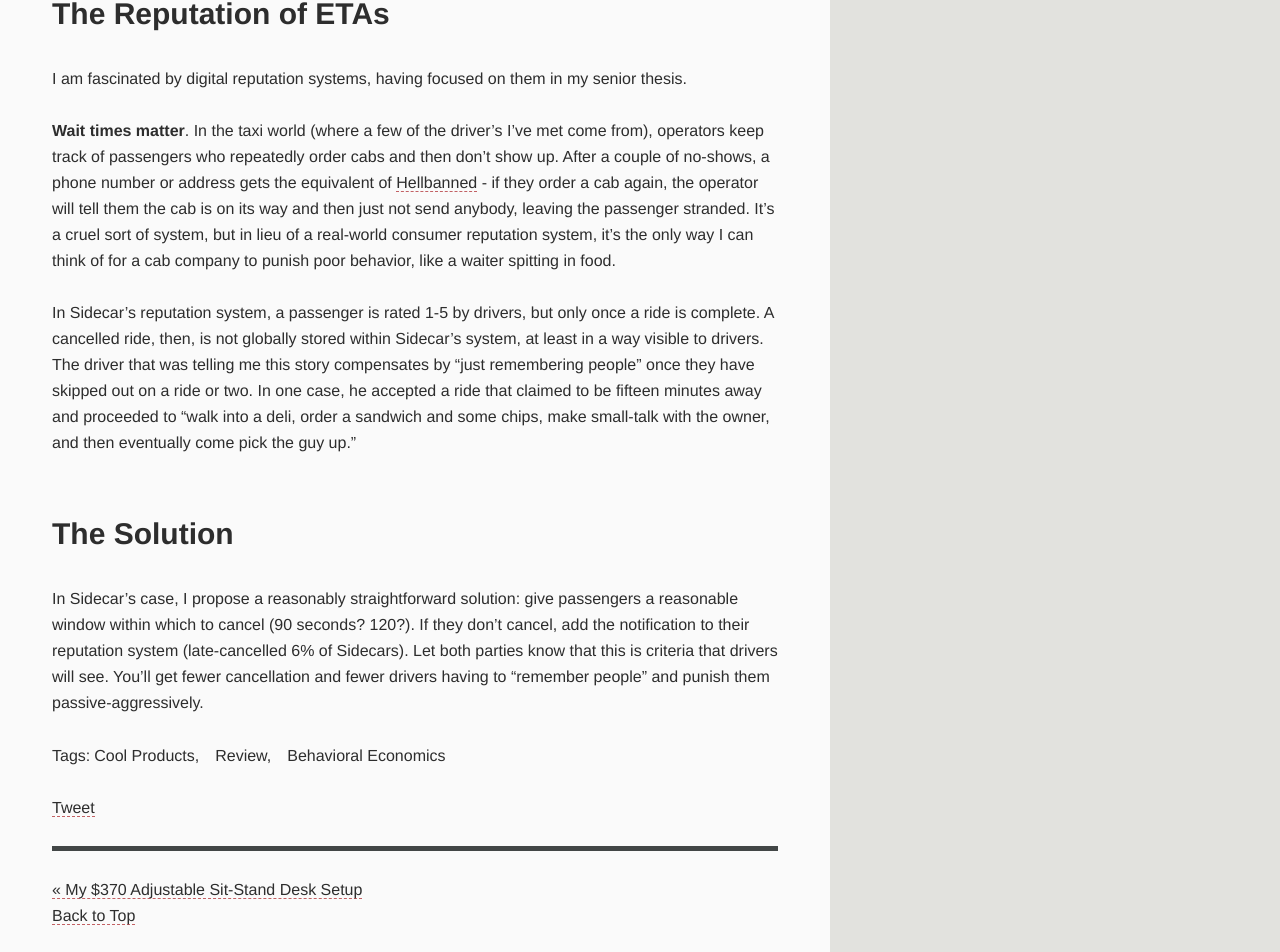
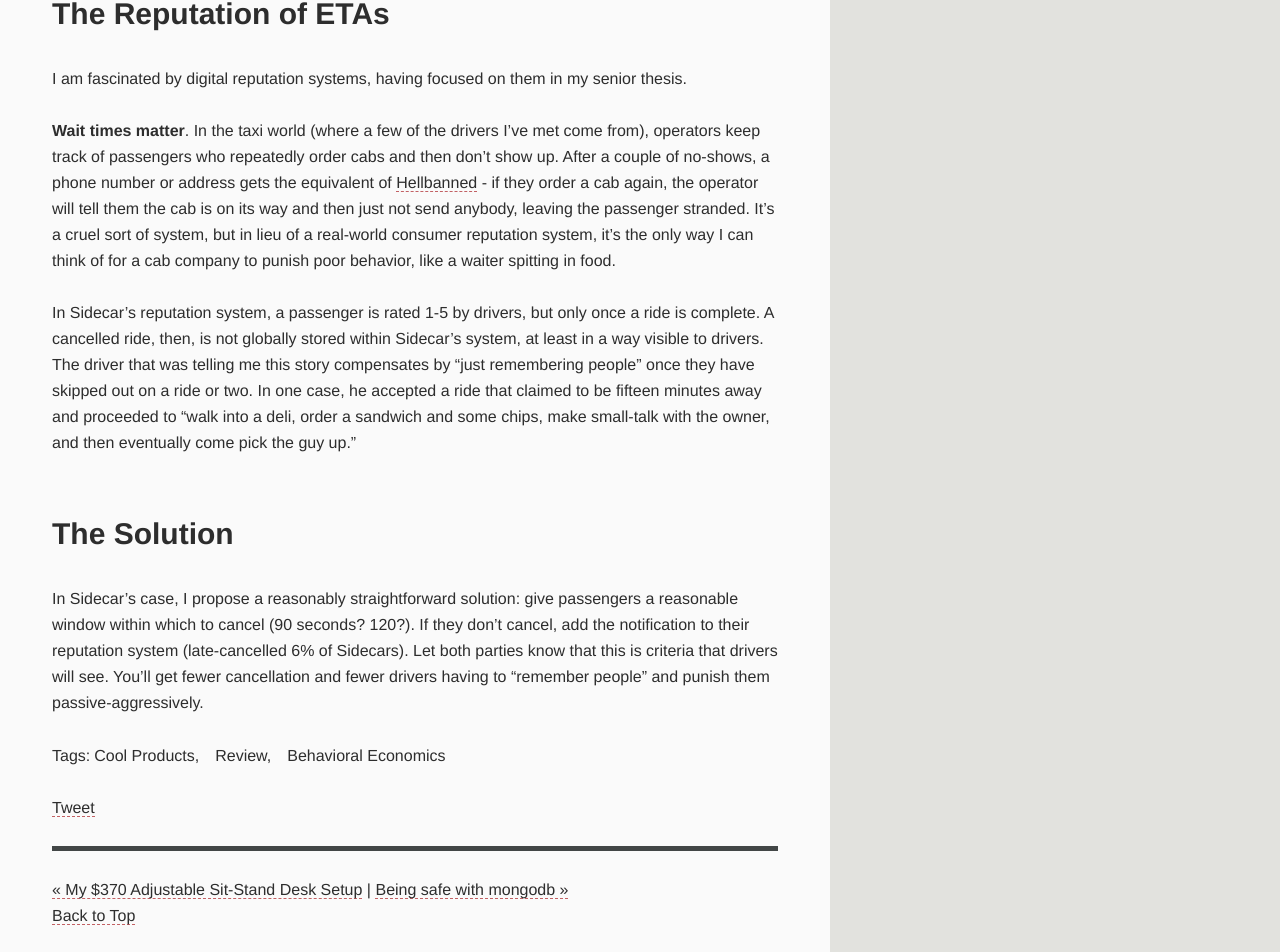
Before and after one commit to AlexeyMK/alexeymk.github.com, a Jekyll site: the page built from _posts/2012-07-29-sidecar-and-reputation-systems.md, in a window 1280 px wide. Shown: the part 890-1842 px from the top of the page. Built offline with Jekyll 4.4.1, drawn with Linux system fonts in a browser that asks for light colours; Markdown is read by kramdown in place of the engine named in the settings; comment, search, counter and statistics services are not loaded.

Commit message:
new post

```diff
--- a/_posts/2012-07-29-sidecar-and-reputation-systems.md
+++ b/_posts/2012-07-29-sidecar-and-reputation-systems.md
@@ -19,7 +19,7 @@
 =================
 I am fascinated by digital reputation systems, having focused on them in my senior thesis.
 
-**Wait times matter**.  In the taxi world (where a few of the driver's I've met come from), operators keep track of passengers who repeatedly order cabs and then don't show up.  After a couple of no-shows, a phone number or address gets the equivalent of [Hellbanned](http://en.wikipedia.org/wiki/Hellbanning) - if they order a cab again, the operator will tell them the cab is on its way and then just not send anybody, leaving the passenger stranded.  It's a cruel sort of system, but in lieu of a real-world consumer reputation system, it's the only way I can think of for a cab company to punish poor behavior, like a waiter spitting in food.
+**Wait times matter**.  In the taxi world (where a few of the drivers I've met come from), operators keep track of passengers who repeatedly order cabs and then don't show up.  After a couple of no-shows, a phone number or address gets the equivalent of [Hellbanned](http://en.wikipedia.org/wiki/Hellbanning) - if they order a cab again, the operator will tell them the cab is on its way and then just not send anybody, leaving the passenger stranded.  It's a cruel sort of system, but in lieu of a real-world consumer reputation system, it's the only way I can think of for a cab company to punish poor behavior, like a waiter spitting in food.
 
 In Sidecar's reputation system, a passenger is rated 1-5 by drivers, but only once a ride is complete.  A cancelled ride, then, is not globally stored within Sidecar's system, at least in a way visible to drivers.  The driver that was telling me this story compensates by "just remembering people" once they have skipped out on a ride or two.  In one case, he accepted a ride that claimed to be fifteen minutes away and proceeded to "walk into a deli, order a sandwich and some chips, make small-talk with the owner, and then eventually come pick the guy up."
 
```
Also changed, not shown: _posts/2012-08-05-be-safe-with-mongodb.md (added, +27 -0 lines).
